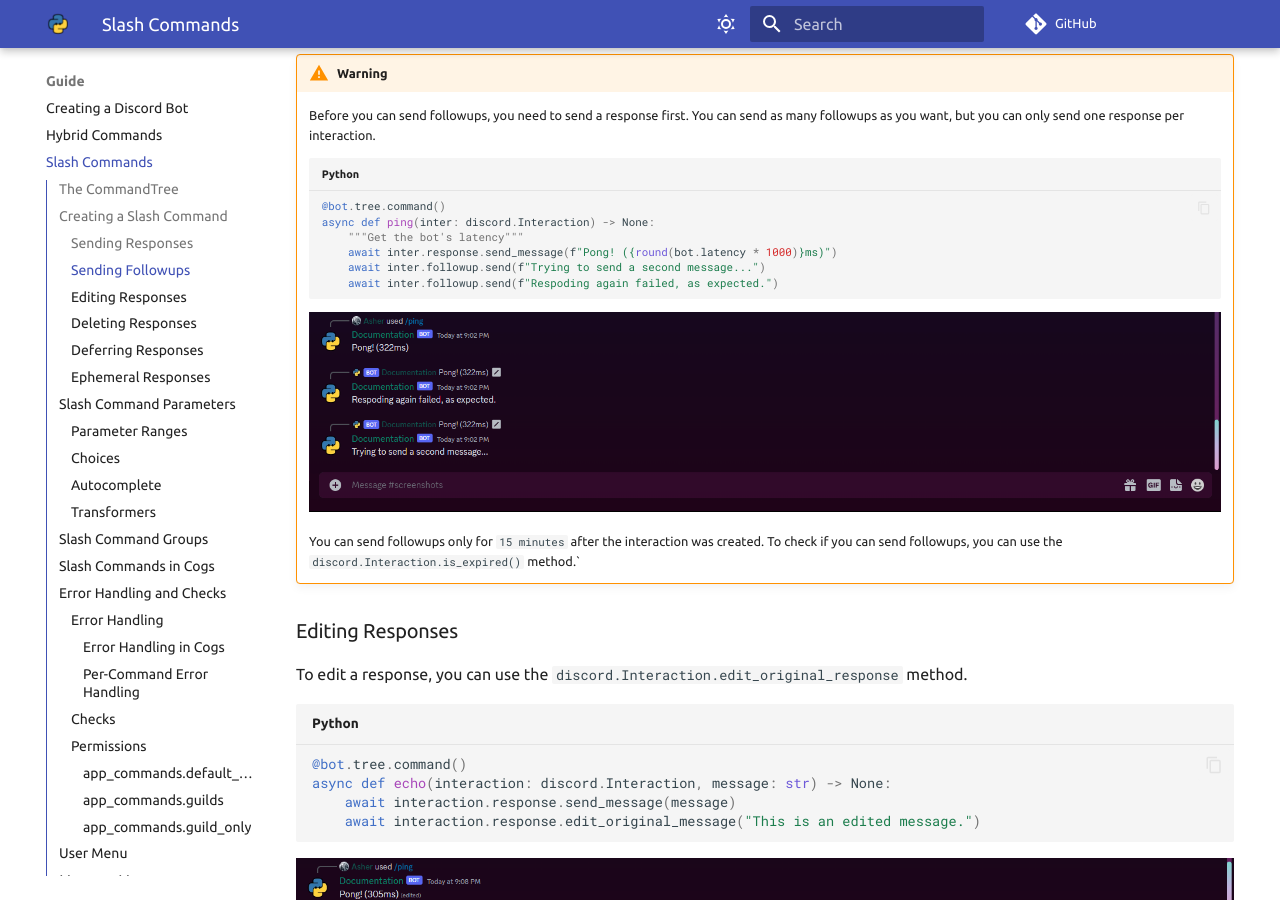
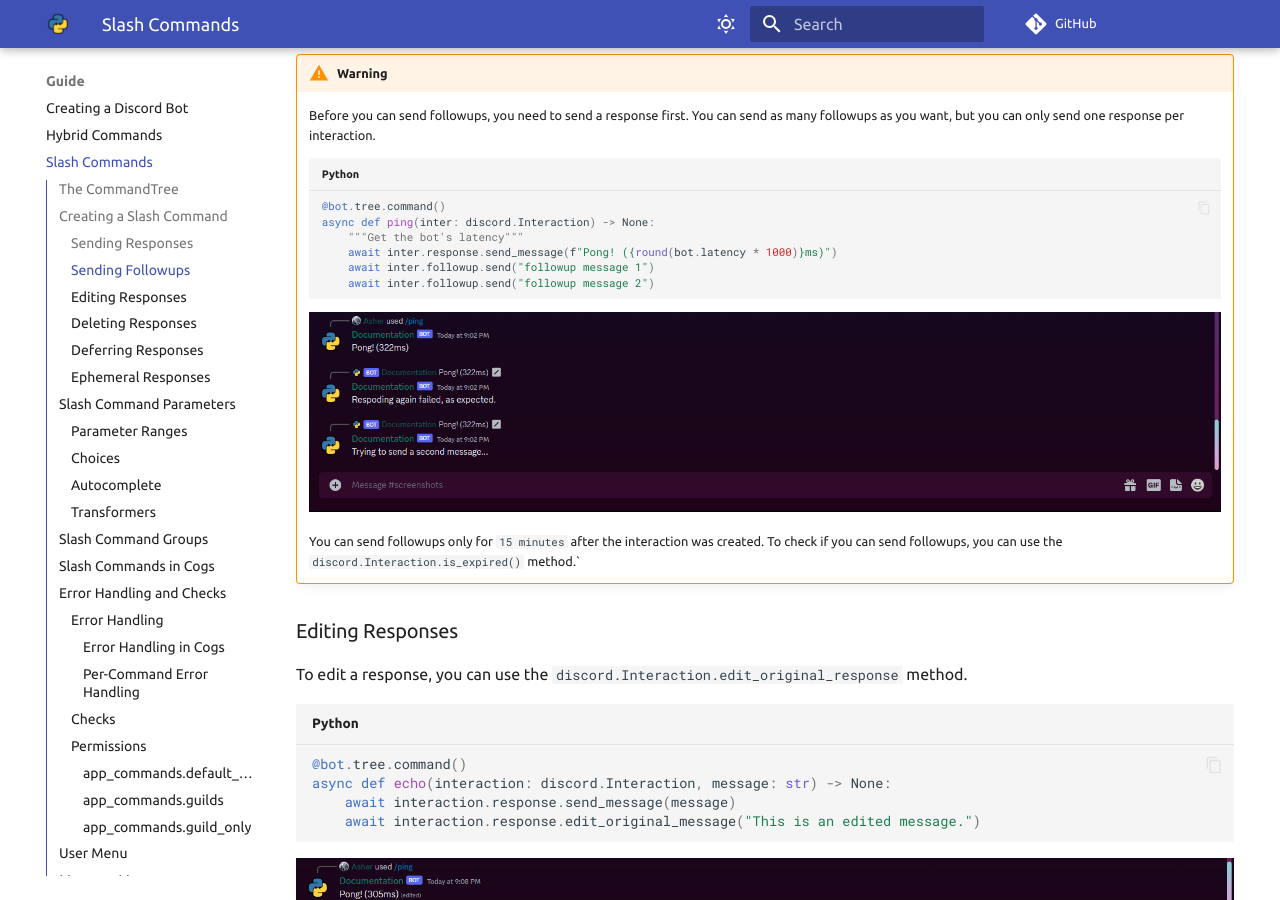
Before and after one commit to FallenDeity/discord.py-masterclass, an MkDocs documentation site: the page built from docs/slash-commands.md, in a window 1280 px wide and 900 px high, scrolled down 3311 px. Built offline with MkDocs 1.6.1 and Material for MkDocs 9.7.7, drawn with Linux system fonts in a browser that asks for light colours; comment, search, counter and statistics services are not loaded.

Commit message:
Update slash-commands.md

````diff
--- a/docs/slash-commands.md
+++ b/docs/slash-commands.md
@@ -141,8 +141,8 @@ async def echo(interaction: discord.Interaction, message: str) -> None:
     async def ping(inter: discord.Interaction) -> None:
         """Get the bot's latency"""
         await inter.response.send_message(f"Pong! ({round(bot.latency * 1000)}ms)")
-        await inter.followup.send(f"Trying to send a second message...")
-        await inter.followup.send(f"Respoding again failed, as expected.")
+        await inter.followup.send("followup message 1")
+        await inter.followup.send("followup message 2")
     ```
 
     ![Followup Messages](assets/slash-commands/followups.png){: style="width: 100%;"}
````
